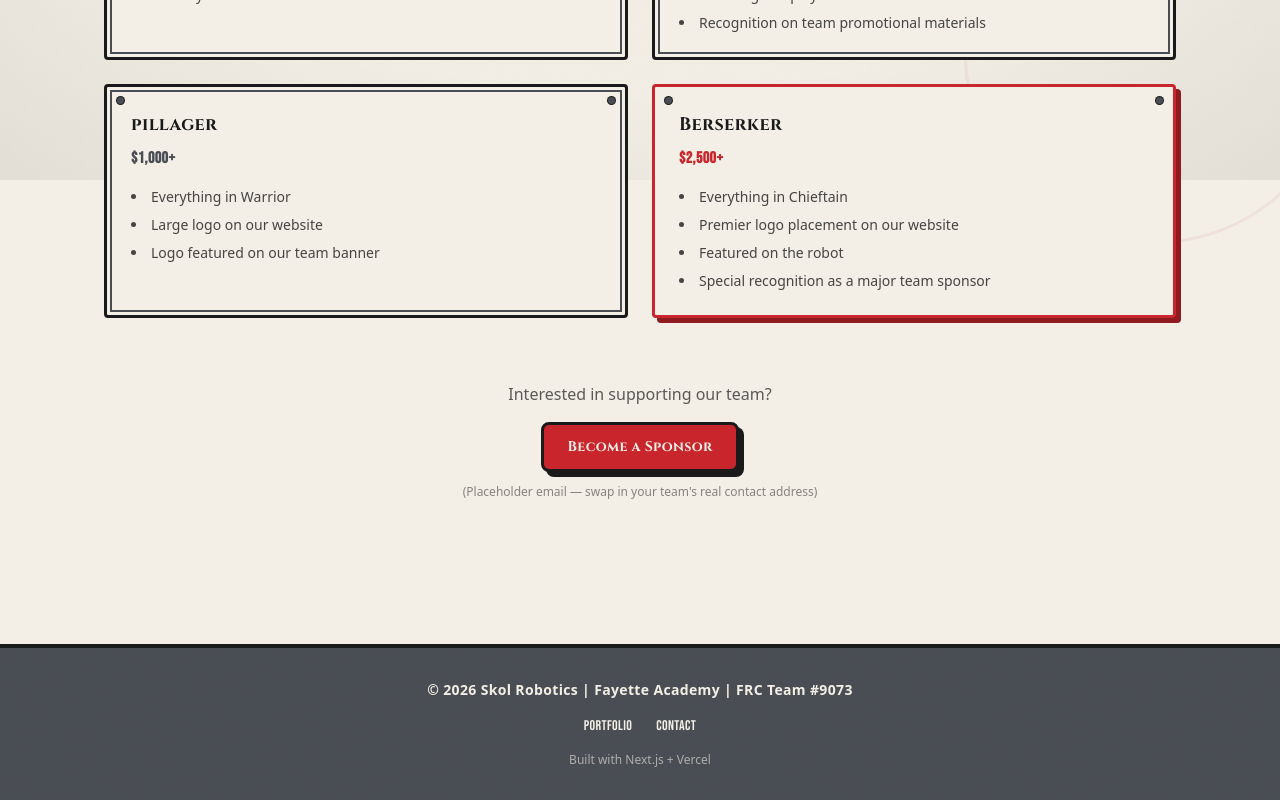
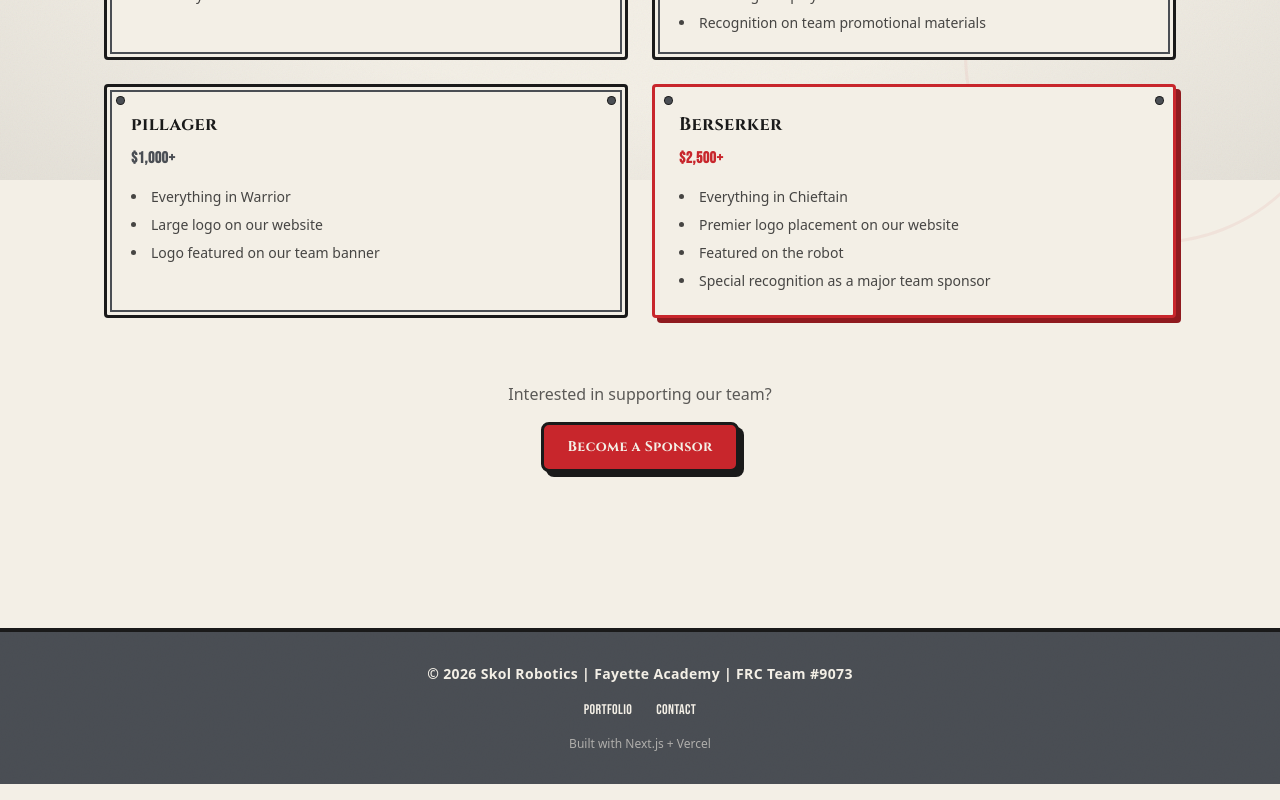
Before and after one commit to BigBird2025-4h/skol-robotics-site, a Next.js app: page /sponsors in a window 1280 px wide. Shown: the part 620-1420 px from the top of the page. Built offline with nearby package versions, Linux system fonts and the light colour scheme.

Commit message:
Update page.tsx

```diff
--- a/src/app/sponsors/page.tsx
+++ b/src/app/sponsors/page.tsx
@@ -104,7 +104,6 @@ export default function SponsorsPage() {
           Become a Sponsor
         </a>
         <p className="text-ink/50 text-xs mt-3 font-medium">
-          (Placeholder email — swap in your team&apos;s real contact address)
         </p>
       </div>
     </div>
```
